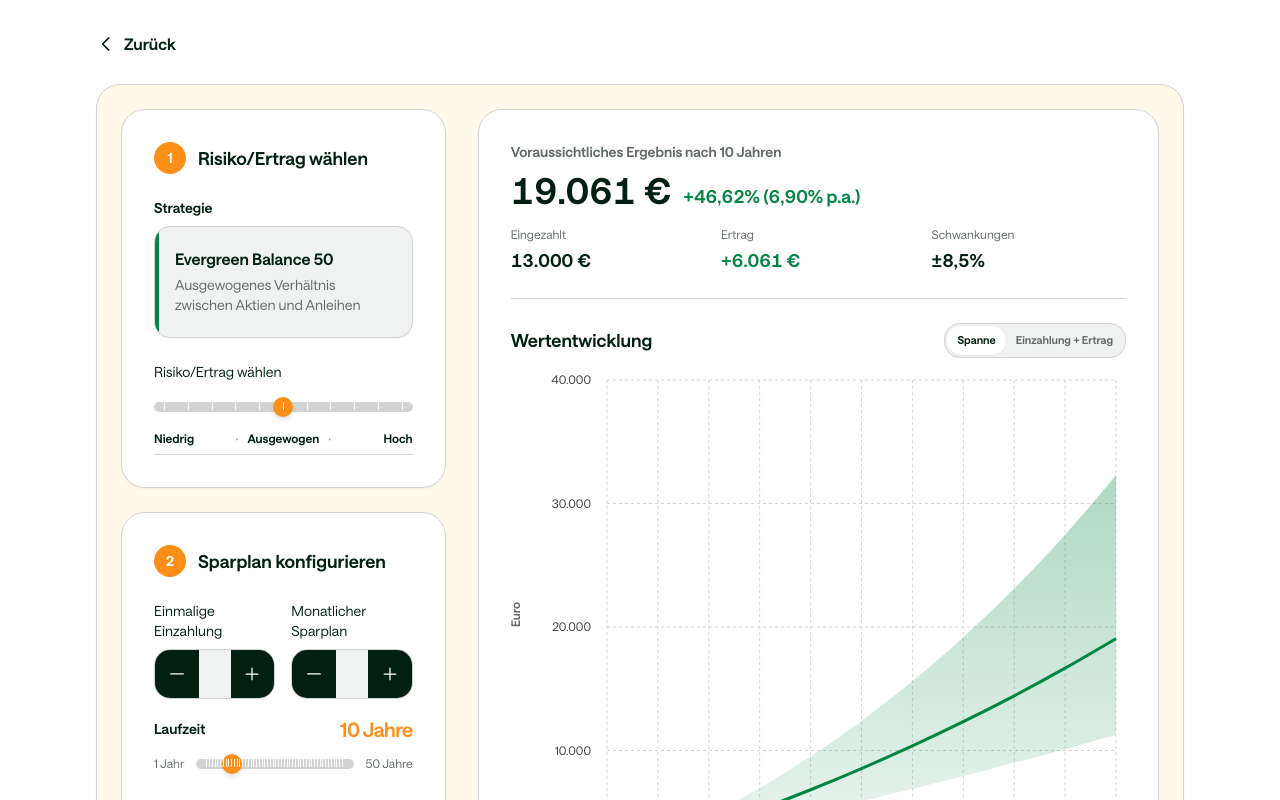
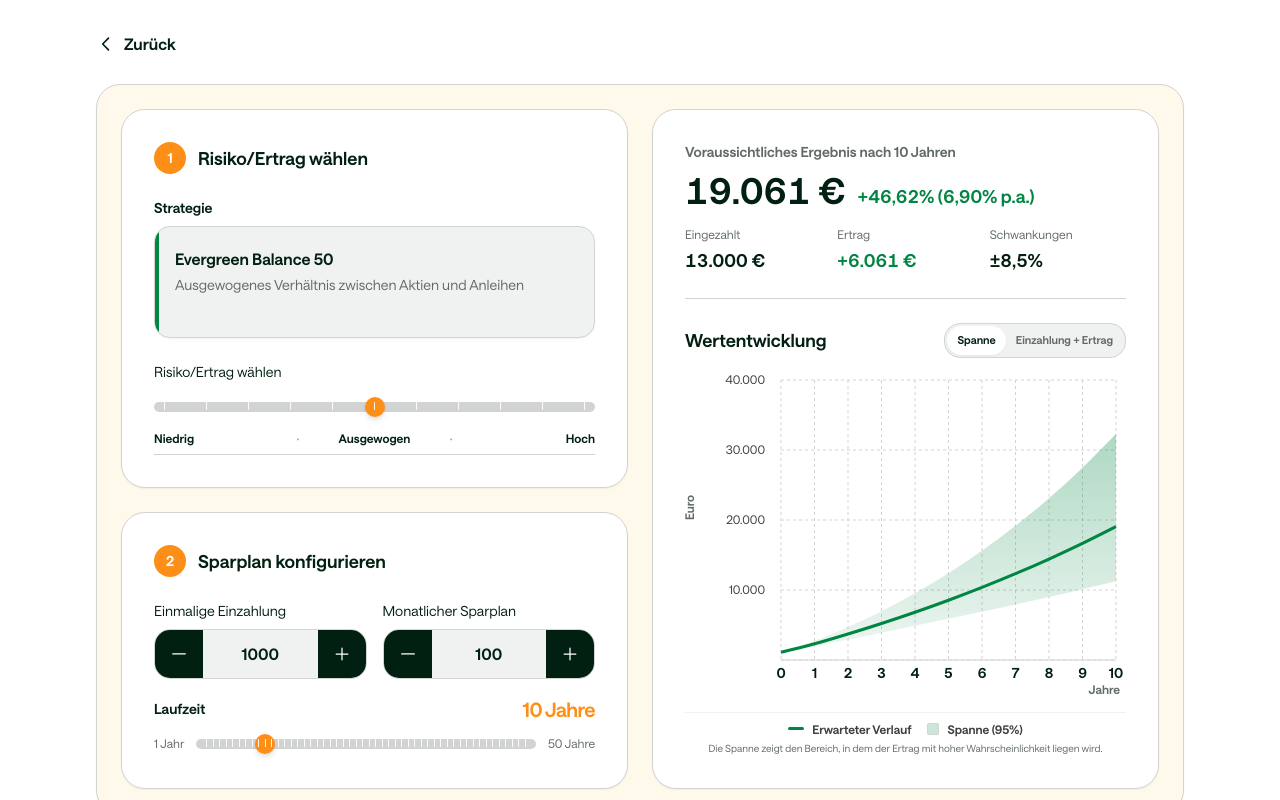
Before and after one commit to ivenkurz/kindersparplan, a Next.js app: page /SparplanRechner in a window 1280 px wide. Shown: the top 800 px of the page. Built offline with nearby package versions, Linux system fonts and the light colour scheme.

Commit message:
Revert "Desktop: 35/65 Layout + großer Chart (md 500+)"
This reverts commit d41cce52f3c53a5f0dc14542dfc702dbef9e1b18.

```diff
--- a/app/SparplanRechner/page.tsx
+++ b/app/SparplanRechner/page.tsx
@@ -169,9 +169,8 @@ export default function SparplanRechnerPage() {
 
         {/* Desktop: klarer, begrenzter Gesamt-Container (Mobile unverändert) */}
         <div className="bg-ds-yellow-10 border border-ds-neutral-20 rounded-ds-lg shadow-sm p-4 sm:p-6">
-          <div className="pt-8 md:pt-0 grid grid-cols-1 md:grid-cols-12 md:items-stretch gap-6 md:gap-8">
-            {/* Links (Desktop ~35–40%): Inputs */}
-            <div className="col-span-1 md:col-span-5 lg:col-span-4 min-w-0 flex flex-col gap-6">
+          <div className="flex flex-col md:flex-row md:items-stretch gap-6 pt-8 md:pt-0">
+            <div className="flex-1 min-w-0 flex flex-col gap-6">
               {/* Karte 1: Dein Risiko */}
               <div className="bg-ds-neutral-0 rounded-ds-lg shadow-sm p-6 sm:p-8 border border-ds-neutral-20">
                 <div className="flex items-center gap-3 mb-6">
@@ -316,8 +315,7 @@ export default function SparplanRechnerPage() {
               </div>
             </div>
 
-            {/* Rechts (Desktop ~60–65%): Ergebnis + großer Chart */}
-            <div className="col-span-1 md:col-span-7 lg:col-span-8 min-w-0 flex flex-col gap-6">
+            <div className="flex-1 min-w-0 flex flex-col gap-6">
               {/* Desktop: Ergebnis + Chart in einem gemeinsamen Block */}
               <div
                 className={`hidden md:flex bg-ds-neutral-0 rounded-ds-lg shadow-sm p-6 sm:p-8 border border-ds-neutral-20 transition-opacity flex-1 flex-col ${
@@ -368,7 +366,7 @@ export default function SparplanRechnerPage() {
                           </button>
                         </div>
                       </div>
-                      <div className="flex-1 min-h-[320px] md:min-h-[500px] lg:min-h-[600px]">
+                      <div className="flex-1 min-h-[260px]">
                         <ValueChart data={chartData} view={chartView} fill />
                       </div>
                     </div>
--- a/components/ValueChart.tsx
+++ b/components/ValueChart.tsx
@@ -163,7 +163,7 @@ export default function ValueChart({ data, view = "spanne", fill = false }: Valu
 
   const outerClass = fill
     ? "w-full flex flex-col h-full"
-    : "w-full flex flex-col h-[300px] sm:h-[400px] md:h-[500px] lg:h-[600px]";
+    : "w-full flex flex-col h-[300px] sm:h-[312px] md:h-[300px] lg:h-[320px]";
 
   return (
     <div className={outerClass}>
@@ -171,8 +171,8 @@ export default function ValueChart({ data, view = "spanne", fill = false }: Valu
       <div
         className={
           fill
-            ? "flex-1 min-h-[300px]"
-            : "flex-1 min-h-[300px]"
+            ? "flex-1 min-h-[220px]"
+            : "flex-none h-[240px] sm:h-[260px] md:h-[240px] lg:h-[260px]"
         }
       >
         <ResponsiveContainer width="100%" height="100%">
@@ -313,7 +313,7 @@ export default function ValueChart({ data, view = "spanne", fill = false }: Valu
         className={
           fill
             ? "flex-none pt-2 border-t border-ds-neutral-10 overflow-hidden"
-            : "flex-none pt-2 border-t border-ds-neutral-10 overflow-hidden"
+            : "flex-none h-[60px] sm:h-[52px] pt-2 border-t border-ds-neutral-10 overflow-hidden"
         }
       >
         {view === "spanne" ? (
```
